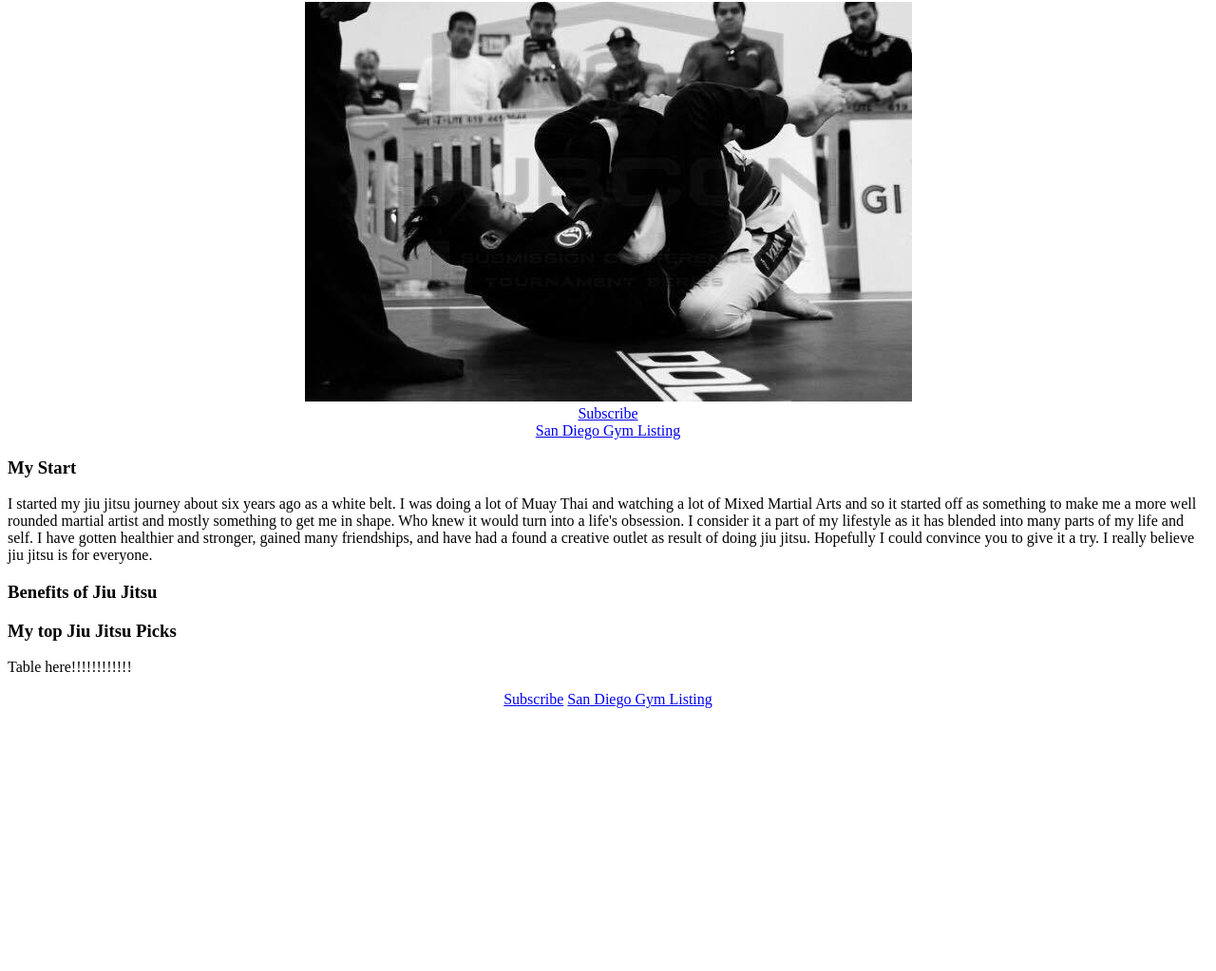
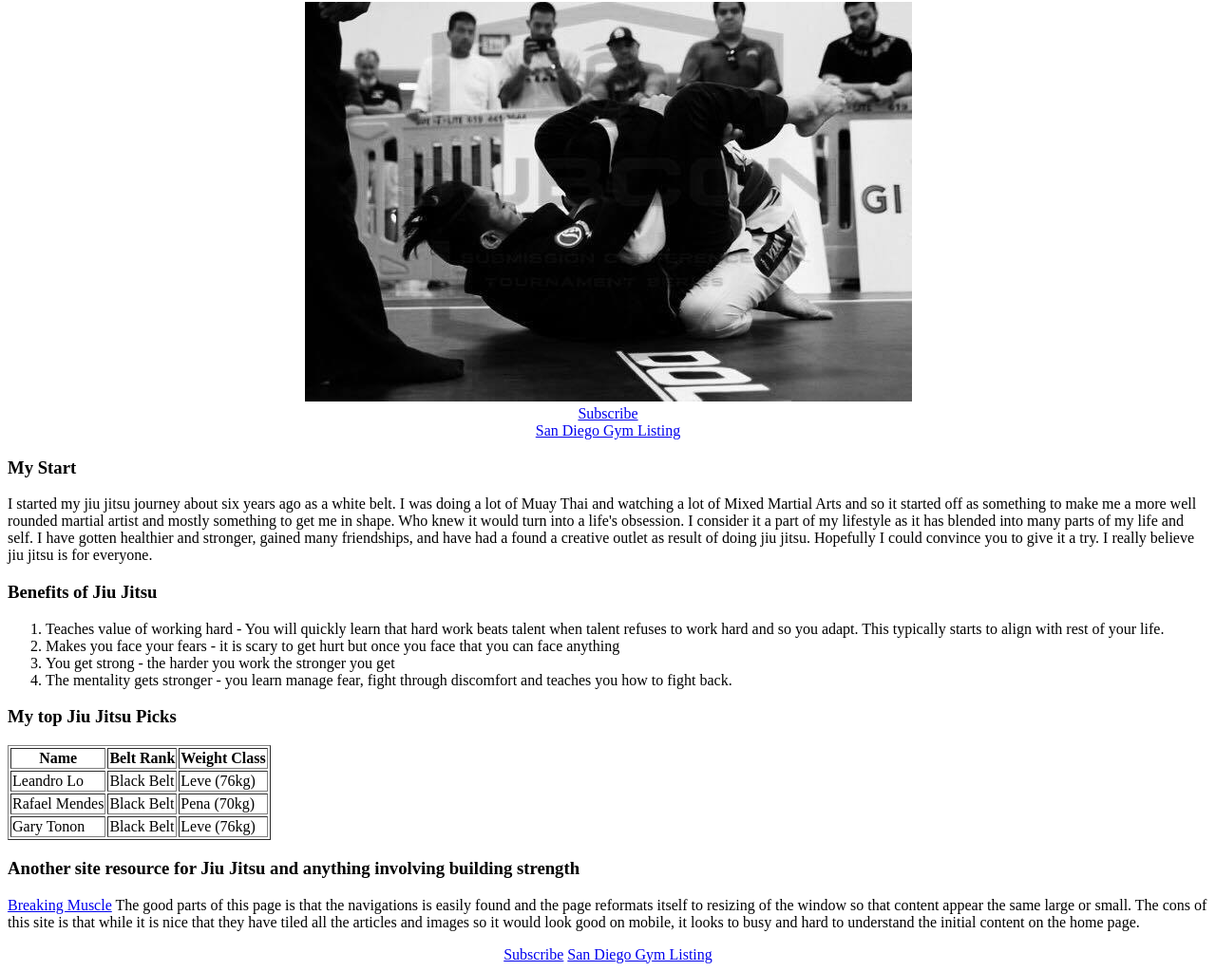
Before and after one commit to michaeldumalag/michaeldumalag.github.io, a plain HTML site: page index.html in a window 1280 px wide. Shown: the part 78-1101 px from the top of the page at 95% size. Before the commit the page ends 832 px from the top, so only its background shows below. Drawn offline with Linux system fonts and the light colour scheme.

Commit message:
Add new content

```diff
--- a/index.html
+++ b/index.html
@@ -21,11 +21,45 @@
 
   <p>
     <h3>Benefits of Jiu Jitsu</h3>
+    <ol>
+      <li>Teaches value of working hard - You will quickly learn that hard work beats talent when talent refuses to work hard and so you adapt.  This typically starts to align with rest of your life.</li>
+      <li>Makes you face your fears - it is scary to get hurt but once you face that you can face anything</li>
+      <li>You get strong - the harder you work the stronger you get</li>
+      <li>The mentality gets stronger - you learn manage fear, fight through discomfort and teaches you how to fight back.</li>
+    </ol>
   </p>
 
   <p>
     <h3>My top Jiu Jitsu Picks</h3>
-    Table here!!!!!!!!!!!!
+    <table border=1>
+      <tr>
+        <th>Name</th>
+        <th>Belt Rank</th>
+        <th>Weight Class</th>
+      </tr>
+      <tr>
+        <td>Leandro Lo</td>
+        <td>Black Belt</td>
+        <td>Leve (76kg)</td>
+      </tr>
+      <tr>
+        <td>Rafael Mendes</td>
+        <td>Black Belt</td>
+        <td>Pena (70kg)</td>
+      </tr>
+      <tr>
+        <td>Gary Tonon</td>
+        <td>Black Belt</td>
+        <td>Leve (76kg)</td>
+      </tr>
+    </table>
+  </p>
+
+  <p>
+    <h3>Another site resource for Jiu Jitsu and anything involving building strength</h3>
+
+    <a target="_blank" href="http://breakingmuscle.com/">Breaking Muscle</a>
+    The good parts of this page is that the navigations is easily found and the page reformats itself to resizing of the window so that content appear the same large or small.  The cons of this site is that while it is nice that they have tiled all the articles and images so it would look good on mobile, it looks to busy and hard to understand the initial content on the home page.
   </p>
 
   <footer align="center">
```
